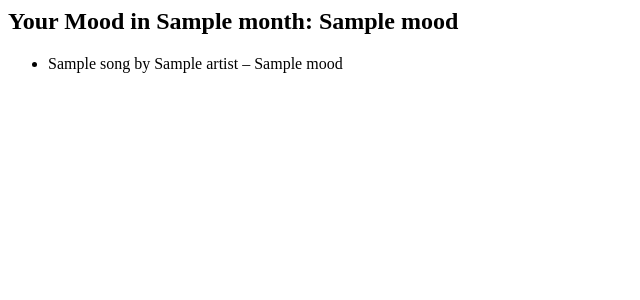
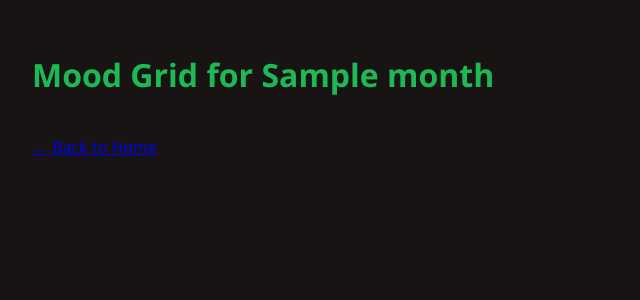
Before and after one commit to LanceColorina/MOOD-TILES, a Flask app: template templates/monthly.html in a window 1280 px wide. Shown: the top 300 px of the page, without its empty margins (0-640 px from the left). Run offline with Flask 3, Linux system fonts and the light colour scheme; the template is opened without the code that fills it: most values are stand-ins (such as "Sample title", 1, 10 or a date in 2020).

Commit message:
added monthly grid

```diff
--- a/api/app.py
+++ b/api/app.py
@@ -3,6 +3,8 @@
 from spotipy import Spotify
 from spotipy.oauth2 import SpotifyOAuth
 from dotenv import load_dotenv
+from collections import defaultdict
+from datetime import datetime
 
 load_dotenv()
 
@@ -61,29 +63,32 @@
             return redirect('/login')
 
         sp = Spotify(auth=token_info['access_token'])
-        results = sp.current_user_recently_played(limit=50)  # Spotify only gives 50 last tracks
+        results = sp.current_user_recently_played(limit=50)
 
-        from datetime import datetime
-
-        month_songs = []
+        # Group songs by day
+        daily_moods = defaultdict(list)
         for item in results['items']:
             played_at = datetime.fromisoformat(item['played_at'].replace('Z', '+00:00'))
             if played_at.strftime('%Y-%m') == selected_month:
                 track = item['track']
-                mood = classify_mood(track)  # ⬅️ Implement this next
-                month_songs.append({
-                    'name': track['name'],
-                    'artist': track['artists'][0]['name'],
-                    'mood': mood
-                })
+                mood = classify_mood(track)
+                day = played_at.strftime('%Y-%m-%d')
+                daily_moods[day].append(mood)
 
-        # Get mood summary
-        mood_counts = {}
-        for s in month_songs:
-            mood_counts[s['mood']] = mood_counts.get(s['mood'], 0) + 1
-        dominant_mood = max(mood_counts, key=mood_counts.get) if mood_counts else "Unknown"
+        # Determine dominant mood per day
+        mood_grid = []
+        for day in sorted(daily_moods):
+            mood_counts = defaultdict(int)
+            for mood in daily_moods[day]:
+                mood_counts[mood] += 1
+            dominant = max(mood_counts, key=mood_counts.get)
+            mood_grid.append({'day': day, 'mood': dominant})
 
-        return render_template('monthly.html', songs=month_songs, month=selected_month, mood=dominant_mood)
+        return render_template(
+            'monthly.html',
+            mood_grid=mood_grid,
+            month=selected_month
+        )
 
     return render_template('month_form.html')
 
--- a/static/style.css
+++ b/static/style.css
@@ -49,3 +49,33 @@
 a.login-btn:hover {
   background-color: #1ed760;
 }
+
+.grid {
+  display: grid;
+  grid-template-columns: repeat(7, 20px);
+  gap: 4px;
+  margin-top: 20px;
+}
+
+.cell {
+  width: 20px;
+  height: 20px;
+  border-radius: 3px;
+  cursor: pointer;
+}
+
+.Happy { background-color: #ffeb3b; }       /* yellow */
+.Sad { background-color: #2196f3; }         /* blue */
+.Relaxed { background-color: #4caf50; }     /* green */
+.Energetic { background-color: #f44336; }   /* red */
+.Neutral { background-color: #9e9e9e; }     /* gray */
+.Unknown { background-color: #e0e0e0; }     /* light gray */
+
+.tooltip {
+  position: absolute;
+  background-color: white;
+  padding: 4px 8px;
+  border: 1px solid #ccc;
+  font-size: 12px;
+  display: none;
+}
--- a/templates/monthly.html
+++ b/templates/monthly.html
@@ -1,11 +1,23 @@
-<h2>Your Mood in {{ month }}: {{ mood }}</h2>
+<!DOCTYPE html>
+<html>
+<head>
+  <meta charset="UTF-8">
+  <title>Monthly Mood Grid</title>
+  <link rel="stylesheet" href="{{ url_for('static', filename='style.css') }}">
+</head>
+<body>
+  <h1>Mood Grid for {{ month }}</h1>
 
-{% if songs %}
-  <ul>
-  {% for song in songs %}
-    <li>{{ song.name }} by {{ song.artist }} – {{ song.mood }}</li>
-  {% endfor %}
-  </ul>
-{% else %}
-  <p>No songs found for this month.</p>
-{% endif %}
+  {% if mood_grid %}
+    <div class="grid">
+      {% for entry in mood_grid %}
+        <div class="cell {{ entry.mood.split(' ')[0] }}" title="{{ entry.day }} – {{ entry.mood }}"></div>
+      {% endfor %}
+    </div>
+  {% else %}
+    <p>No mood data for this month.</p>
+  {% endif %}
+
+  <a href="/">← Back to Home</a>
+</body>
+</html>
```
